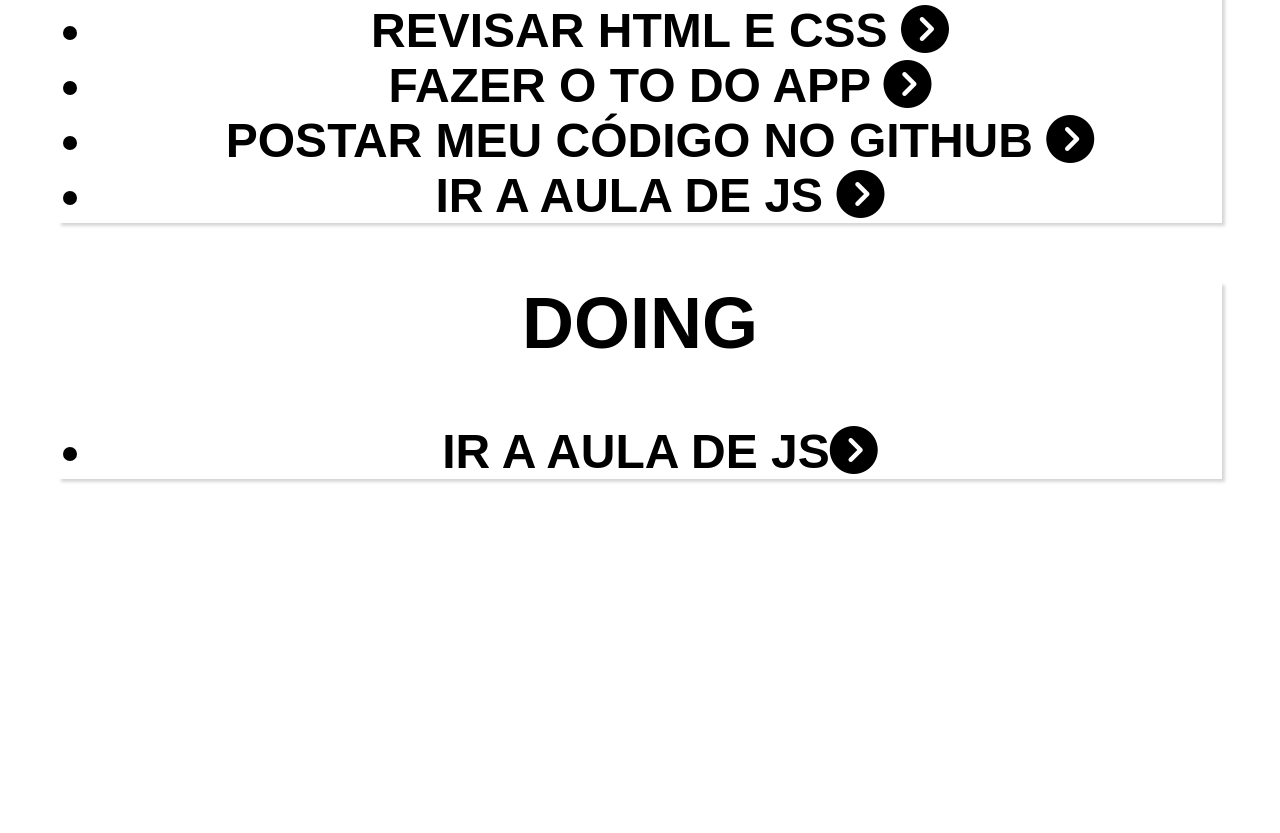
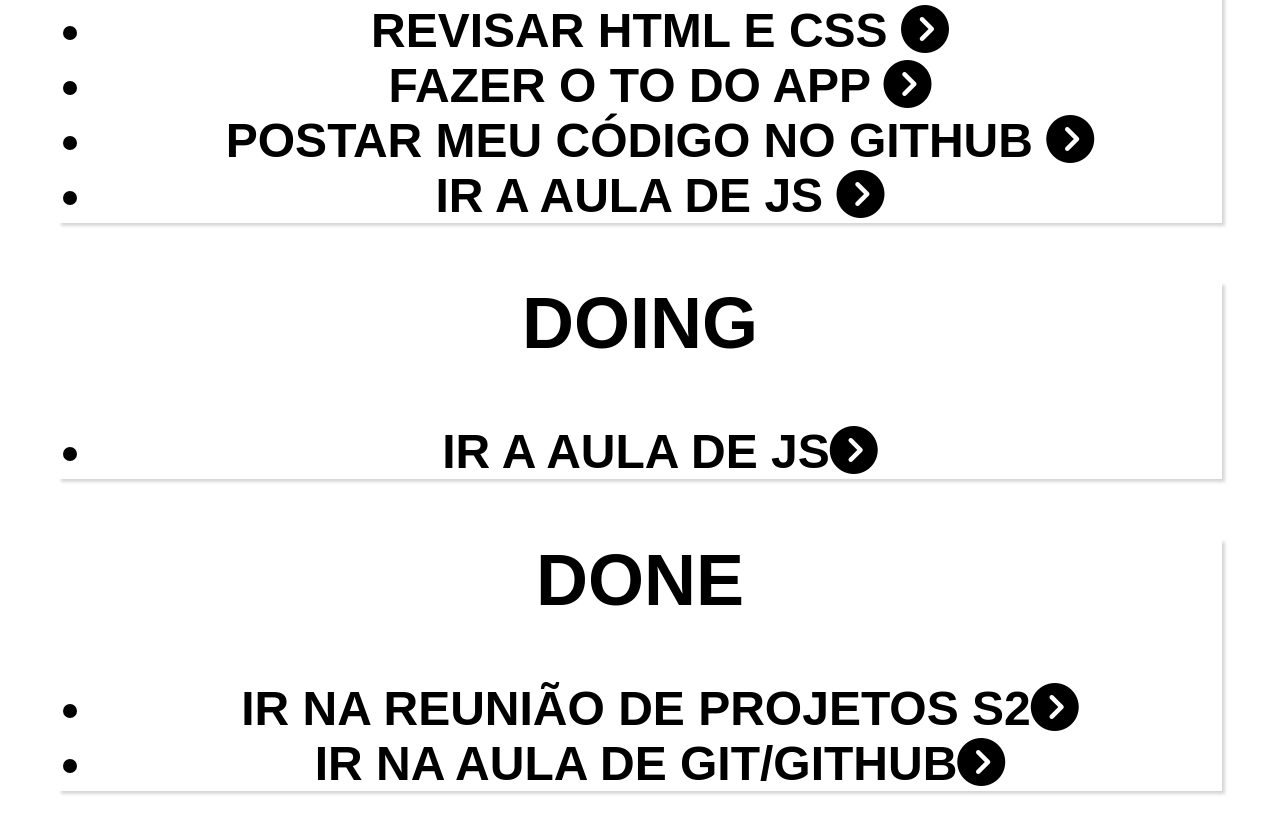
Before and after one commit to marcelosilvaec/todolist, a plain HTML site: page index.html in a window 1280 px wide. Shown: the part 359-1192 px from the top of the page. Before the commit the page ends 888 px from the top, so only its background shows below. Drawn offline with Linux system fonts and the light colour scheme.

Commit message:
Card Done added

```diff
--- a/index.html
+++ b/index.html
@@ -35,10 +35,18 @@
             </div>
 
             <div class = "card">
-                <h2 calss= "card-title">DOING</h2>
+                <h2 calss = "card-title">DOING</h2>
                  <ul>
                      <li>Ir a aula de JS<button><i class = "fas fa-chevron-circle-right"></i></button></li>
                  </ul>
+            </div>
+
+            <div class = "card">
+                <h2 class = "card-title">DONE</h2>
+                    <ul>
+                        <li>Ir na reunião de Projetos S2<button><i class= "fas fa-chevron-circle-right"></i></button></li>
+                        <li>Ir na aula de Git/Github<button><i class = "fas fa-chevron-circle-right"></i></button></li>
+                    </ul>
             </div>
 
         </div>
```
